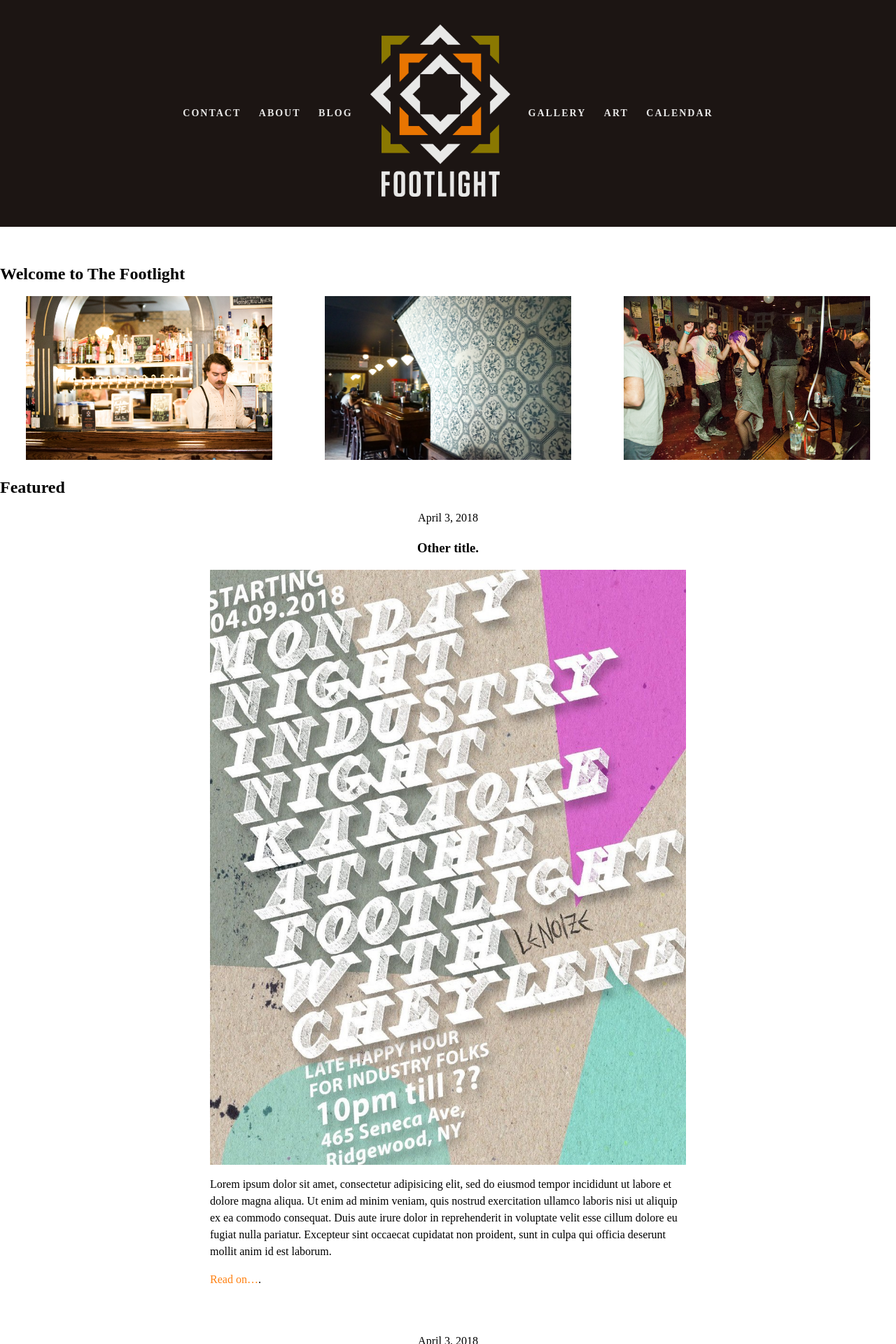
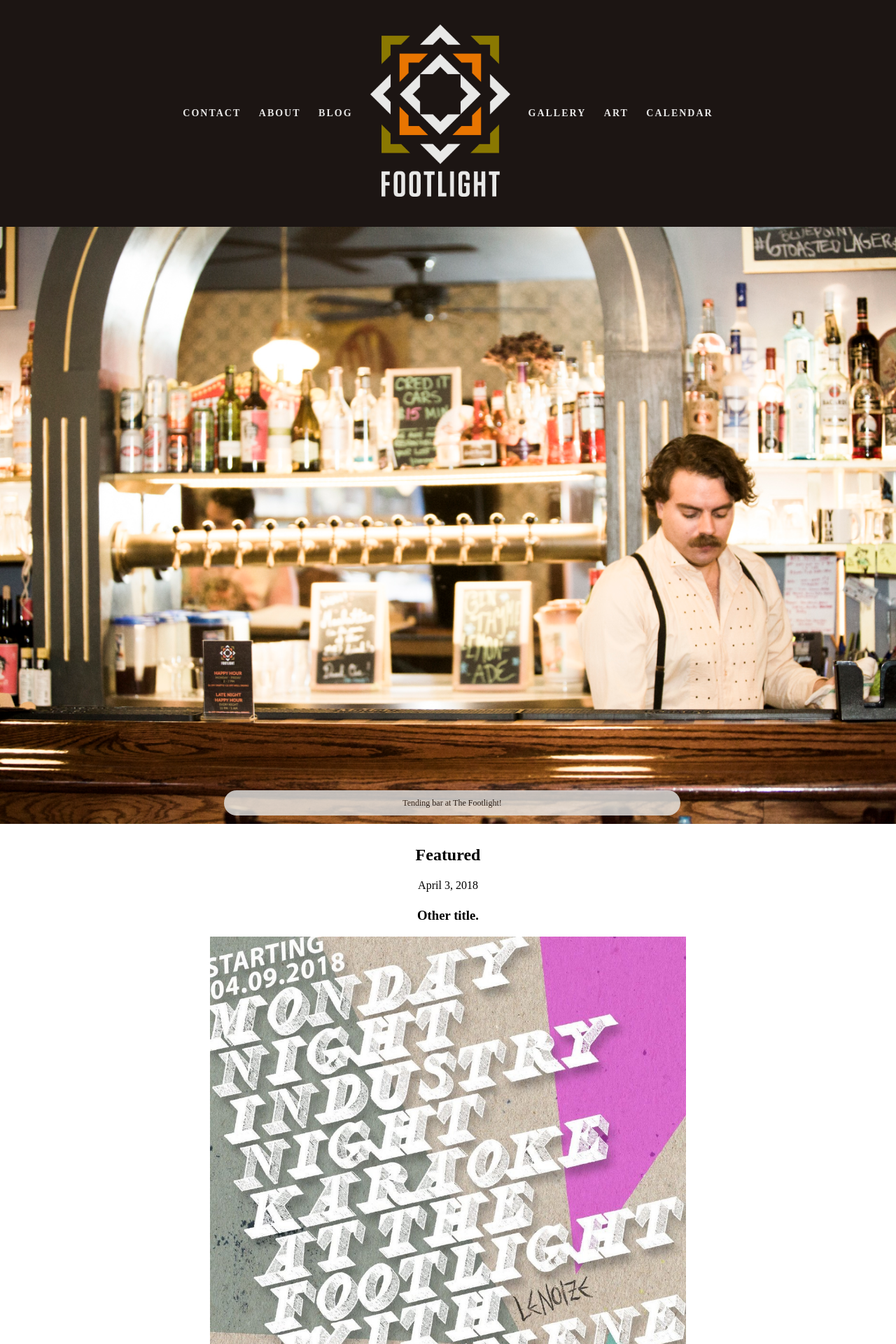
Before and after one commit to elryrie/thefootlightbar.github.io, a Jekyll site: the page built from index.html, in a window 1280 px wide. Shown: the top 1920 px of the page at 70% size. Built offline with Jekyll 4.4.1, drawn with Linux system fonts in a browser that asks for light colours; some web fonts are replaced.

Commit message:
Simple "carousel" on the home page.

```diff
--- a/_includes/gallery-image.html
+++ b/_includes/gallery-image.html
@@ -1,6 +1,6 @@
 <li>
     <figure>
         <img src="{{ image.src | relative_url }}" alt="{{ image.alt }}" />
-        <figcaption>{{ image.caption }}</figcaption>
+        {% if image.caption %}<figcaption>{{ image.caption }}</figcaption>{% endif %}
     </figure>
 </li>
--- a/_layouts/default.html
+++ b/_layouts/default.html
@@ -3,11 +3,9 @@
 {% include head.html %}
 <body>
     {% include masthead.html %}
-
     <main id="MainContent">
-        {{ content }}
+    {{ content }}
     </main>
-
     {% include foot.html %}
 </body>
 </html>
--- a/static/css/main.css
+++ b/static/css/main.css
@@ -16,6 +16,7 @@ figure {
 }
 img {
     max-width: 100%;
+    max-height: 100vh;
 }
 #Masthead h1 {
     display: none;
@@ -41,8 +42,9 @@ img {
     flex-wrap: wrap;
 }
 #gallery li {
-    max-width: calc(30% - 2em);
-    margin: auto;
+    flex: 30%;
+    margin: auto 1em;
+    padding-bottom: 2em;
 }
 
 /**
@@ -137,61 +139,37 @@ a {
 }
 
 /**
- * @group Mobile device styles.
+ * Welcome carousel.
  */
-@media screen and (max-width: 780px) {
-    #Masthead {
-        padding: 0;
-    }
-    #MainNavigation::before {
-        content: "\2630";
-        position: absolute;
-        top: 5px;
-        left: 5px;
-        color: #FFF;
-        font-size: 2em;
-        cursor: pointer;
-    }
-    #MainNavigation li {
-        height: 0;
-        overflow: hidden;
-        padding: 0;
-        transition: height .5s, padding .5s;
-    }
-    #MainNavigation #main-nav-home {
-        display: block;
-        height: auto;
-    }
-    #MainNavigation #main-nav-home img {
-        width: 70px;
-        height: 86px;
-        transition: height .5s, width 5s;
-    }
-    #Masthead:hover #MainNavigation li {
-        height: 1em;
-        padding: 10px 10px 20px;
-        transition: height .5s, padding .5s;
-    }
-    #Masthead:hover #MainNavigation #main-nav-home {
-        height: auto;
-        padding: 0;
-    }
-    #MainContent {
-        text-align: justify;
-    }
-    #gallery li {
-        max-width: none;
-        margin-bottom: 2em;
-    }
-    .h-entry header,
-    .e-content,
-    .h-entry footer {
-        margin-left: 1em;
-        margin-right: 1em;
-    }
-    #MainFooter .adr {
-        display: block;
-    }
+#welcome #gallery {
+    display: block;
+    white-space: nowrap;
+    width: 100%;
+    overflow-x: scroll;
+}
+#welcome #gallery li {
+    display: inline-block;
+}
+#welcome #gallery {
+    font-size: 0;
+}
+#welcome #gallery figure {
+    position: relative;
+}
+#welcome #gallery figcaption {
+    position: absolute;
+    bottom: 2em;
+    left: 50%;
+    margin-left: -25%;
+    border-radius: 2em;
+    padding: .5em;
+    width: 50%;
+    background-color: #E8E8E7;
+    color: #1C1513;
+    text-align: center;
+    font-size: 12px;
+    white-space: normal;
+    opacity: .8;
 }
 
 /**
@@ -237,3 +215,73 @@ header {
 #h-events {
     display: none;
 }
+
+/**
+ * @group Specific page layouts.
+ */
+#welcome {
+    margin-top: -35px;
+}
+#welcome h1 {
+    display: none;
+}
+#featured-posts h1 {
+    text-align: center;
+}
+
+/**
+ * @group Mobile device styles.
+ */
+@media screen and (max-width: 780px) {
+    #Masthead {
+        padding: 0;
+    }
+    #MainNavigation::before {
+        content: "\2630";
+        position: absolute;
+        top: 5px;
+        left: 5px;
+        color: #FFF;
+        font-size: 2em;
+        cursor: pointer;
+    }
+    #MainNavigation li {
+        height: 0;
+        overflow: hidden;
+        padding: 0;
+        transition: height .5s, padding .5s;
+    }
+    #MainNavigation #main-nav-home {
+        display: block;
+        height: auto;
+    }
+    #MainNavigation #main-nav-home img {
+        width: 70px;
+        height: 86px;
+        transition: height .5s, width 5s;
+    }
+    #Masthead:hover #MainNavigation li {
+        height: 1em;
+        padding: 10px 10px 20px;
+        transition: height .5s, padding .5s;
+    }
+    #Masthead:hover #MainNavigation #main-nav-home {
+        height: auto;
+        padding: 0;
+    }
+    #MainContent {
+        text-align: justify;
+    }
+    #gallery li {
+        flex: 100%;
+    }
+    .h-entry header,
+    .e-content,
+    .h-entry footer {
+        margin-left: 1em;
+        margin-right: 1em;
+    }
+    #MainFooter .adr {
+        display: block;
+    }
+}
```
Also changed, not shown: _data/gallery.yml (+14 -7 lines), static/images/441_170910_Laura_Tim-7434.jpg (renamed from static/gallery/441_170910_Laura_Tim-7434.jpg), static/images/barlife.jpg (renamed from static/gallery/barlife.jpg), static/images/desertsharkrsspeakgoodeye.jpg (renamed from static/gallery/desertsharkrsspeakgoodeye.jpg), static/images/greatwoodsbaby.jpg (renamed from static/gallery/greatwoodsbaby.jpg), static/images/treads+mike.jpg (renamed from static/gallery/treads+mike.jpg), static/images/treadsspeakgoodeye.jpg (renamed from static/gallery/treadsspeakgoodeye.jpg).
